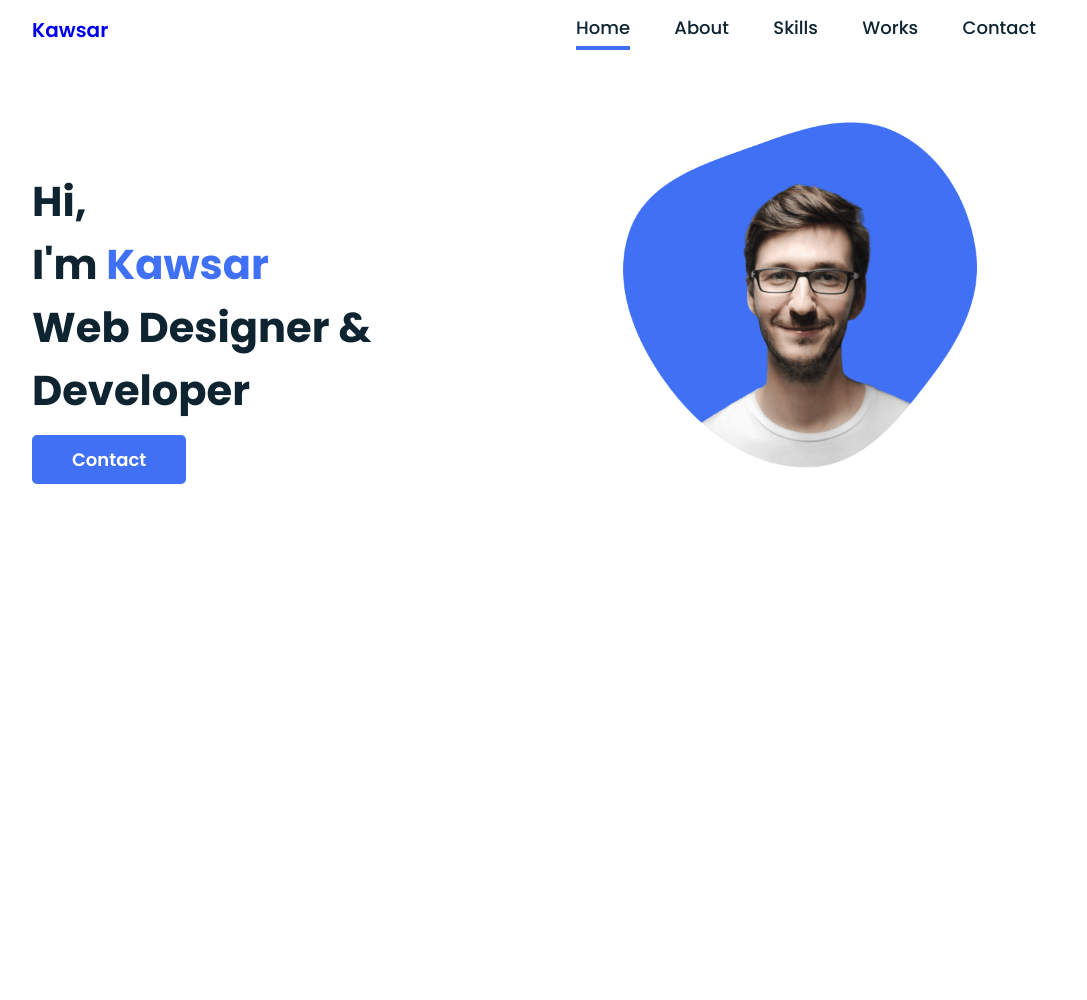
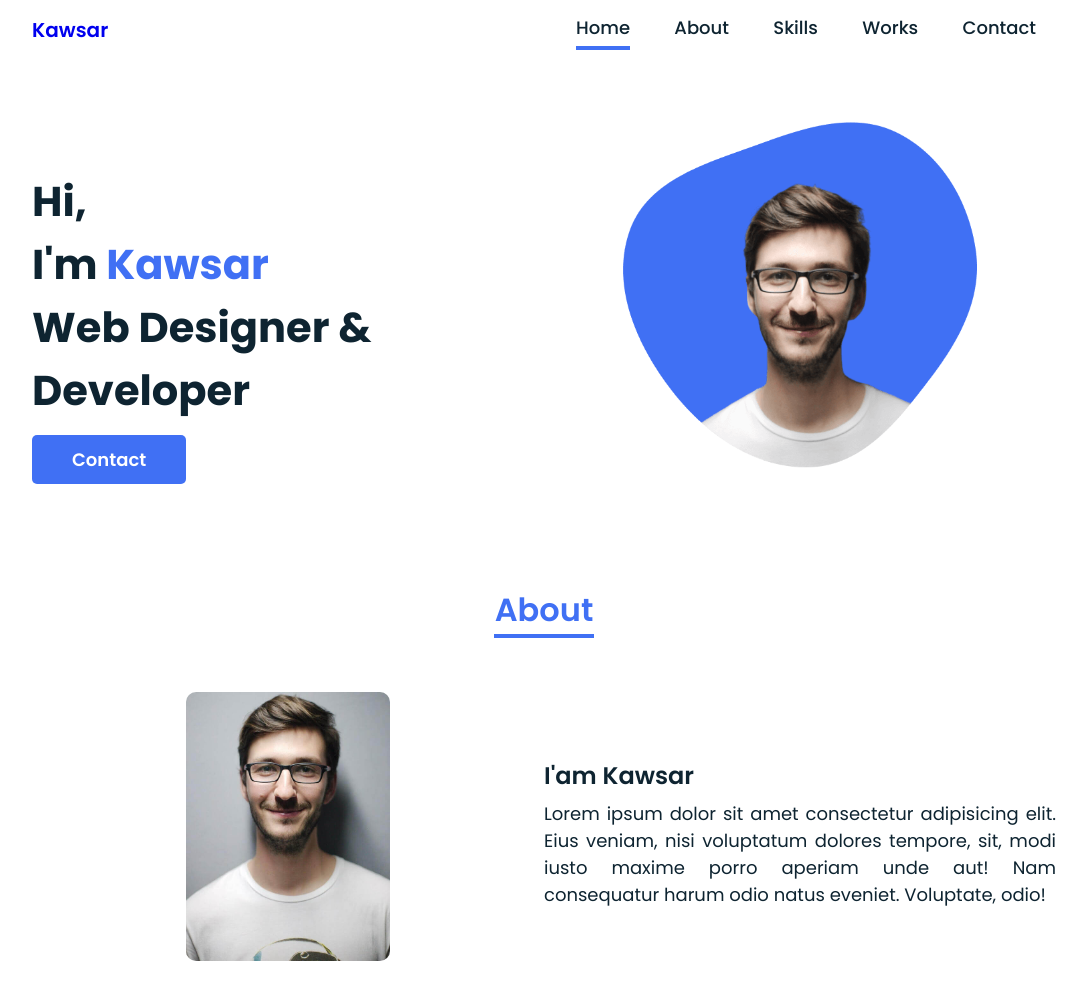
Before and after one commit to learnwithkawsar721/personal-protfolio-01, a plain HTML site: page index.html in a window 1280 px wide. Shown: the whole page, without its empty margins (96-1183 px from the left). Before the commit the page ends 800 px from the top, so only its background shows below. Drawn offline with Linux system fonts and the light colour scheme.

Commit message:
about section

```diff
--- a/assets/css/styles.css
+++ b/assets/css/styles.css
@@ -118,3 +118,63 @@ box-shadow: 5px 5px 15px 5px #000000;
 .banner_button{
     margin-top: 20px;
 }
+/*================ Banner Area End =======================*/
+.about__area{
+    margin: 100px 0;
+}
+.section__title{
+    text-align: center;
+
+}
+.section__title .section__text {
+position: relative;
+font-size: 32px;
+line-height: 2em;
+color: var(--first-color);
+font-weight: var(--semibold-font)
+
+}
+.section__title .section__text::after{
+    content: '';
+    position: absolute;
+    /* top: 0; */
+    /* bottom: 100%; */
+    right: 0;
+    left: 0;
+    margin: auto;
+    top: 3.5rem;
+    height: 4px;
+    width: 100px;
+    background: var(--first-color);
+}
+.main__about{
+    display: flex;
+    justify-content: space-between;
+    align-items: center;
+    margin-top: 50px;
+}
+.content__half{
+    width: 50%;
+}
+.about__img{
+    width: 100%;
+     text-align: center;
+
+}
+.about__img img{
+    width: 40%;
+    height: auto;
+    border-radius: 10px;
+}
+.about__item__text h2{
+    font-size: 24px;
+    font-weight: var(--semibold-font);
+    line-height: 2em;
+}
+.about__item__text p{
+    font-size: 18px;
+    line-height: 1.5em;
+    font-weight: var(--regular-font);
+    color: var(--second-color);
+    text-align: justify;
+}
--- a/index.html
+++ b/index.html
@@ -57,6 +57,33 @@
             </div>
         </div>
     </section>
+    <!-- ================ End of Banner Area ================  -->
+    <section class="about__area full">
+        <div class="container">
+            <div class="section__title">
+                <h1 class="section__text">
+                    About
+                </h1>
+            </div>
+            <div class="main__about">
+                <div class="content__half">
+                    <div class="about__img">
+                        <img src="./assets/images/about.jpg" alt="about image">
+                    </div>
+                </div>
+                <div class="content__half">
+                    <div class="about__items">
+                        <div class="about__item__text">
+                            <h2>I'am Kawsar</h2>
+                            <p>Lorem ipsum dolor sit amet consectetur adipisicing elit. Eius veniam, nisi voluptatum
+                                dolores tempore, sit, modi iusto maxime porro aperiam unde aut! Nam consequatur harum
+                                odio natus eveniet. Voluptate, odio!</p>
+                        </div>
+                    </div>
+                </div>
+            </div>
+        </div>
+    </section>
 
 </body>
 
```
